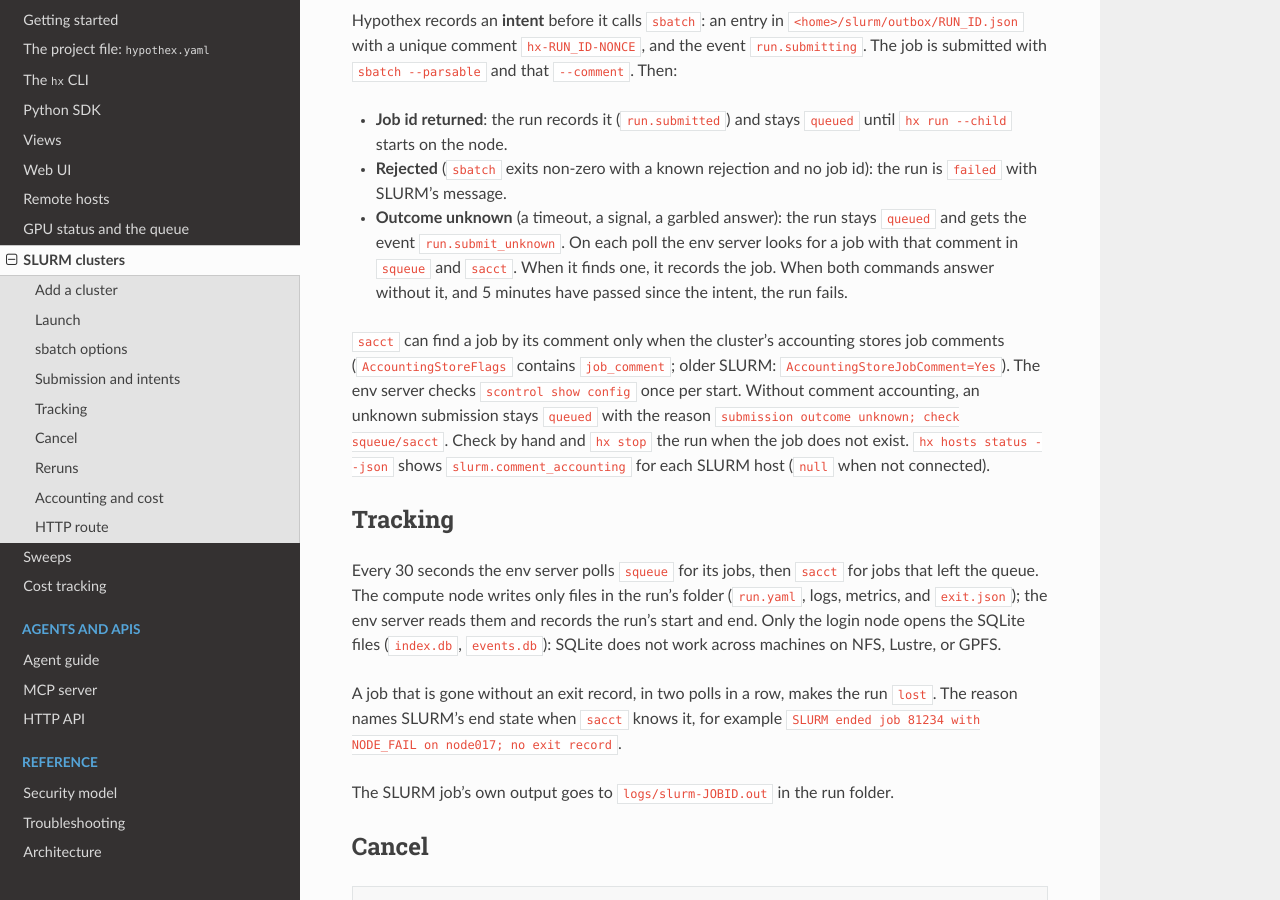
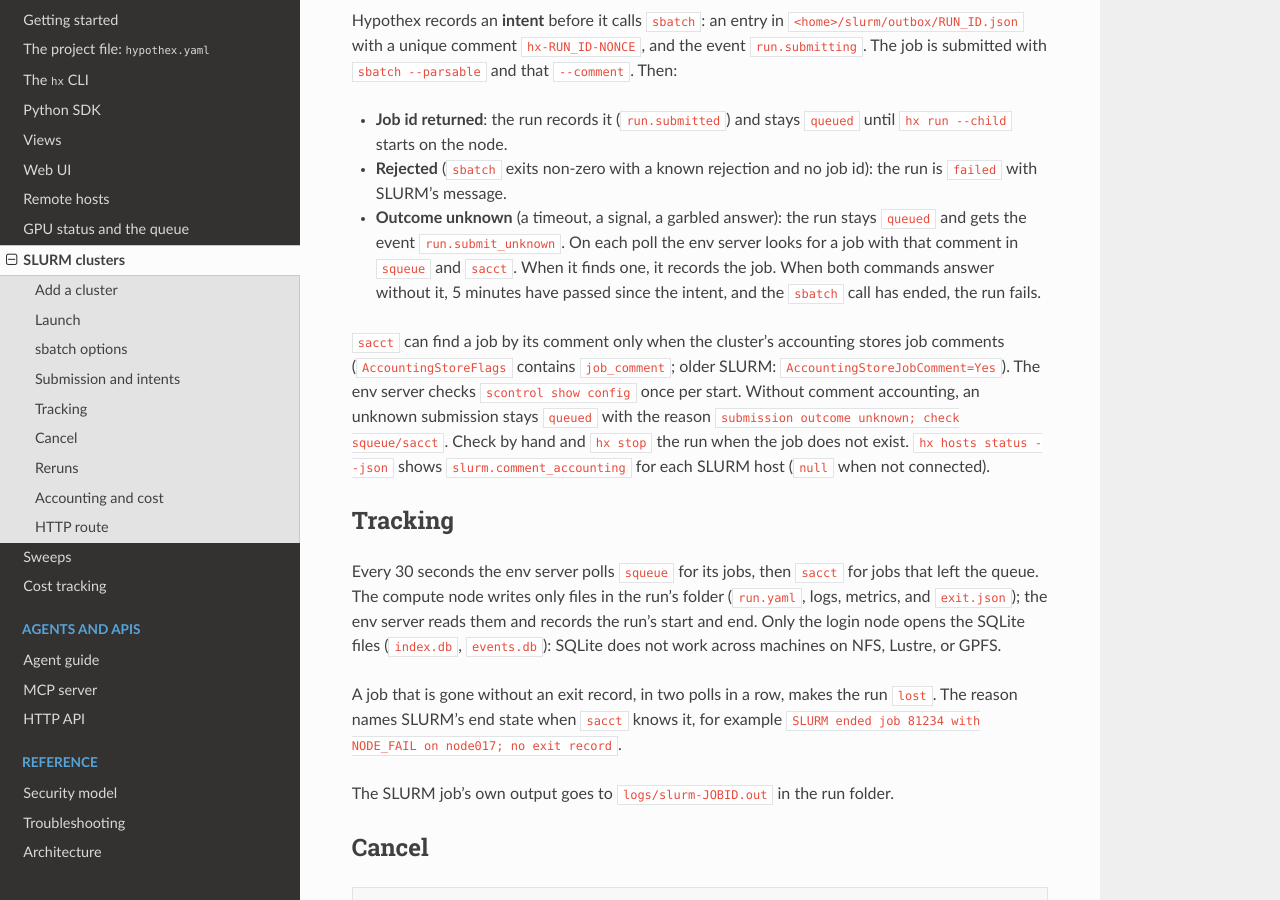
Before and after one commit to hypothex/hypothex, a Sphinx documentation site: the page built from docs/slurm.rst, in a window 1280 px wide and 900 px high, scrolled down 1983 px. Built offline with Sphinx 7.4.7 and the Read the Docs theme 3.1.0, drawn with Linux system fonts in a browser that asks for light colours.

```diff
--- a/docs/remote.rst
+++ b/docs/remote.rst
@@ -233,7 +233,7 @@ What the hub copies
 The hub copies each run's small files: ``run.yaml``, ``scores.jsonl``,
 ``metrics.jsonl``, ``notes.md``, ``usage.jsonl``, ``config.yaml``, ``git.diff``,
 ``git.stat``, and the folders ``predictions``, ``traces``, ``samples``, ``env``, and
-``logs``. Each file can be up to 200 MB; of each log, the hub keeps the last 8 MiB.
+``logs``. Each file can be up to 200 MiB; of each log, the hub keeps the last 8 MiB.
 Checkpoints and other artifacts stay on the host; the hub shows them with the host's
 name. Copy one when you need it:
 
--- a/docs/slurm.rst
+++ b/docs/slurm.rst
@@ -104,8 +104,8 @@ the event ``run.submitting``. The job is submitted with ``sbatch --parsable`` an
 - **Outcome unknown** (a timeout, a signal, a garbled answer): the run stays
   ``queued`` and gets the event ``run.submit_unknown``. On each poll the env server
   looks for a job with that comment in ``squeue`` and ``sacct``. When it finds one, it
-  records the job. When both commands answer without it, and 5 minutes have passed since the intent,
-  the run fails.
+  records the job. When both commands answer without it, 5 minutes have passed since the intent,
+  and the ``sbatch`` call has ended, the run fails.
 
 ``sacct`` can find a job by its comment only when the cluster's accounting stores job
 comments (``AccountingStoreFlags`` contains ``job_comment``; older SLURM:
--- a/docs/sweeps.rst
+++ b/docs/sweeps.rst
@@ -101,7 +101,8 @@ Change a sweep
 ``extend`` is safe to repeat: seeds that are already in the sweep start only the runs
 that are missing. If a host drops during a launch, the sweep keeps the runs that
 started; ``hx sweep extend`` with the same seeds then starts only the missing ones.
-``--seeds 4`` adds seed 4 (here a single number is a seed, not a count).
+``--seeds`` is required for ``extend``. ``--seeds 4`` adds seed 4 (here a single number
+is a seed, not a count).
 
 ``cancel`` stops the runs that wait in the queue; they end as ``killed``.
 
--- a/docs/troubleshooting.rst
+++ b/docs/troubleshooting.rst
@@ -149,7 +149,7 @@ Remote runs
    Big files stay on the host. Copy one with ``hx pull RUN_ID --artifact checkpoint``.
 
 **A file of a remote run is missing on the hub**
-   The hub copies files up to 200 MB (and the last 8 MiB of each log). Larger files
+   The hub copies files up to 200 MiB (and the last 8 MiB of each log). Larger files
    stay on the host; copy one with ``hx pull RUN_ID --artifact PATH``.
 
 Sweeps
```
Also changed, not shown: docs/http_api.rst (+4 -3 lines), 1 other file.
